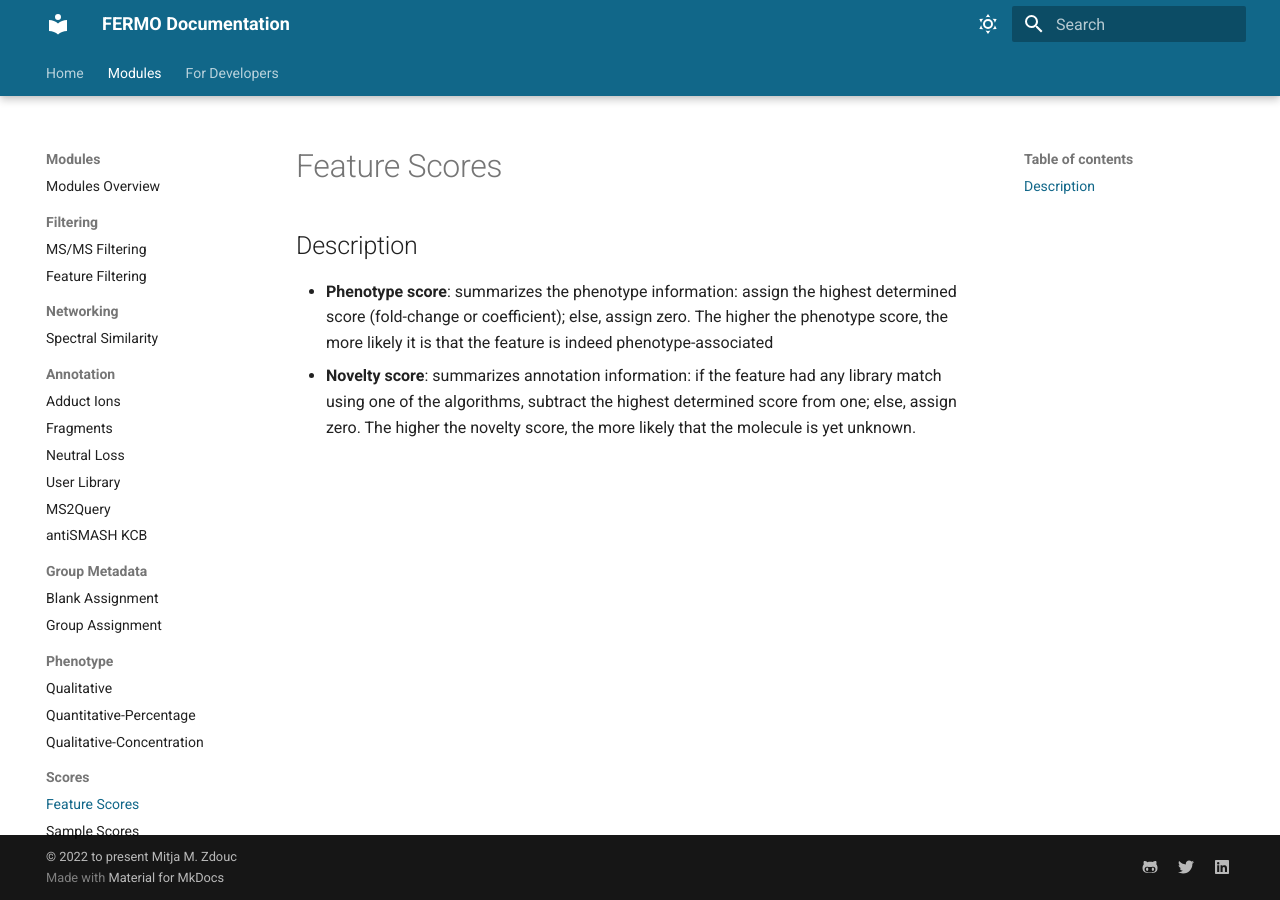
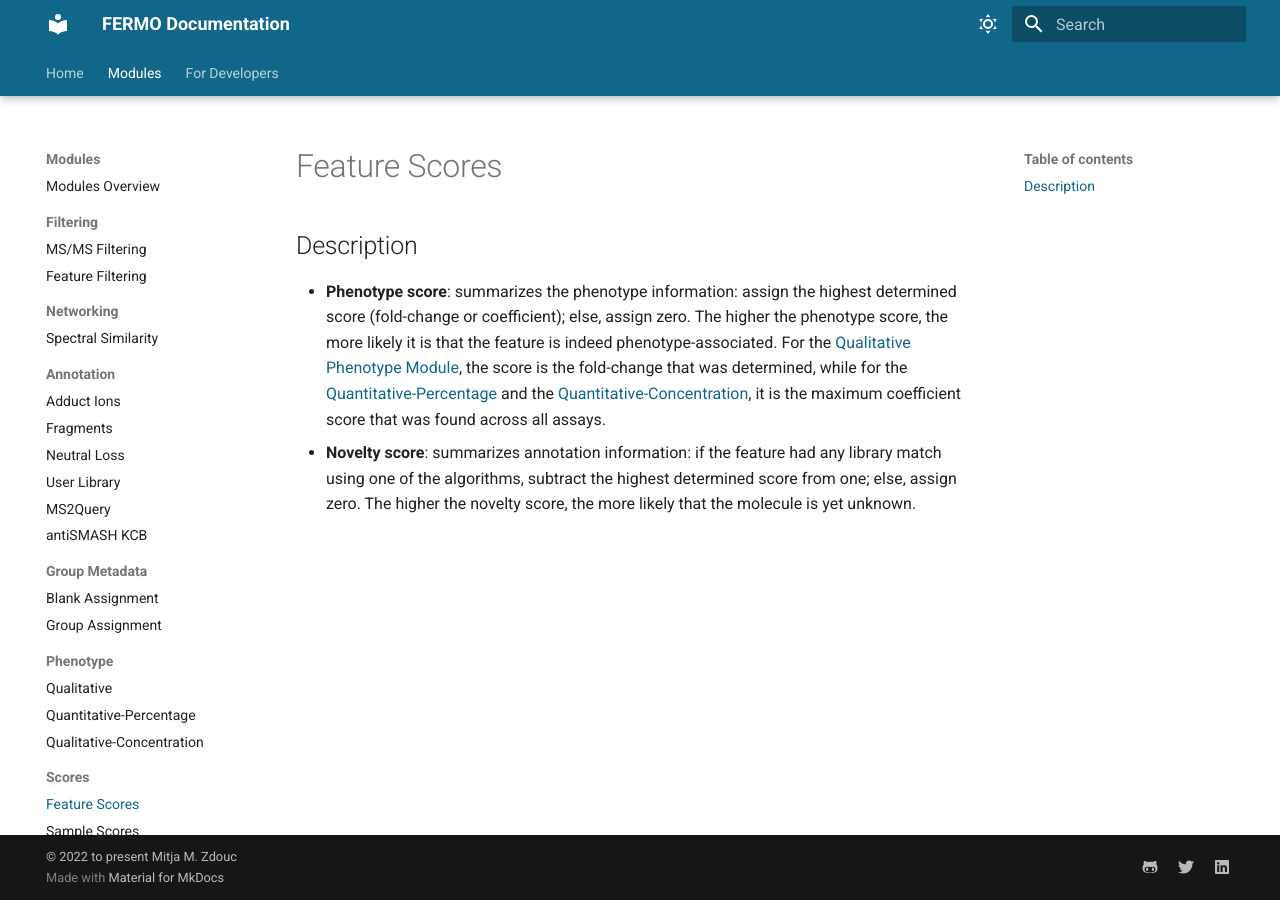
Before and after one commit to mmzdouc/fermo_docs, an MkDocs documentation site: the page built from docs/modules/scores.features.md, in a window 1280 px wide. Built offline with MkDocs 1.6.1 and Material for MkDocs 9.7.7, drawn with Linux system fonts in a browser that asks for light colours.

Commit message:
Update to phenotype assignment.

```diff
--- a/docs/modules/scores.features.md
+++ b/docs/modules/scores.features.md
@@ -1,4 +1,4 @@
 ## Description
 
-- **Phenotype score**: summarizes the phenotype information: assign the highest determined score (fold-change or coefficient); else, assign zero. The higher the phenotype score, the more likely it is that the feature is indeed phenotype-associated
+- **Phenotype score**: summarizes the phenotype information: assign the highest determined score (fold-change or coefficient); else, assign zero. The higher the phenotype score, the more likely it is that the feature is indeed phenotype-associated. For the [Qualitative Phenotype Module](./phenotype.qualitative.md), the score is the fold-change that was determined, while for the [Quantitative-Percentage](./phenotype.quant-percent.md) and the [Quantitative-Concentration](./phenotype.quant-concentr.md), it is the maximum coefficient score that was found across all assays.
 - **Novelty score**: summarizes annotation information: if the feature had any library match using one of the algorithms, subtract the highest determined score from one; else, assign zero. The higher the novelty score, the more likely that the molecule is yet unknown.
```
Also changed, not shown: docs/modules/phenotype.qualitative.md (+1 -1 lines).
